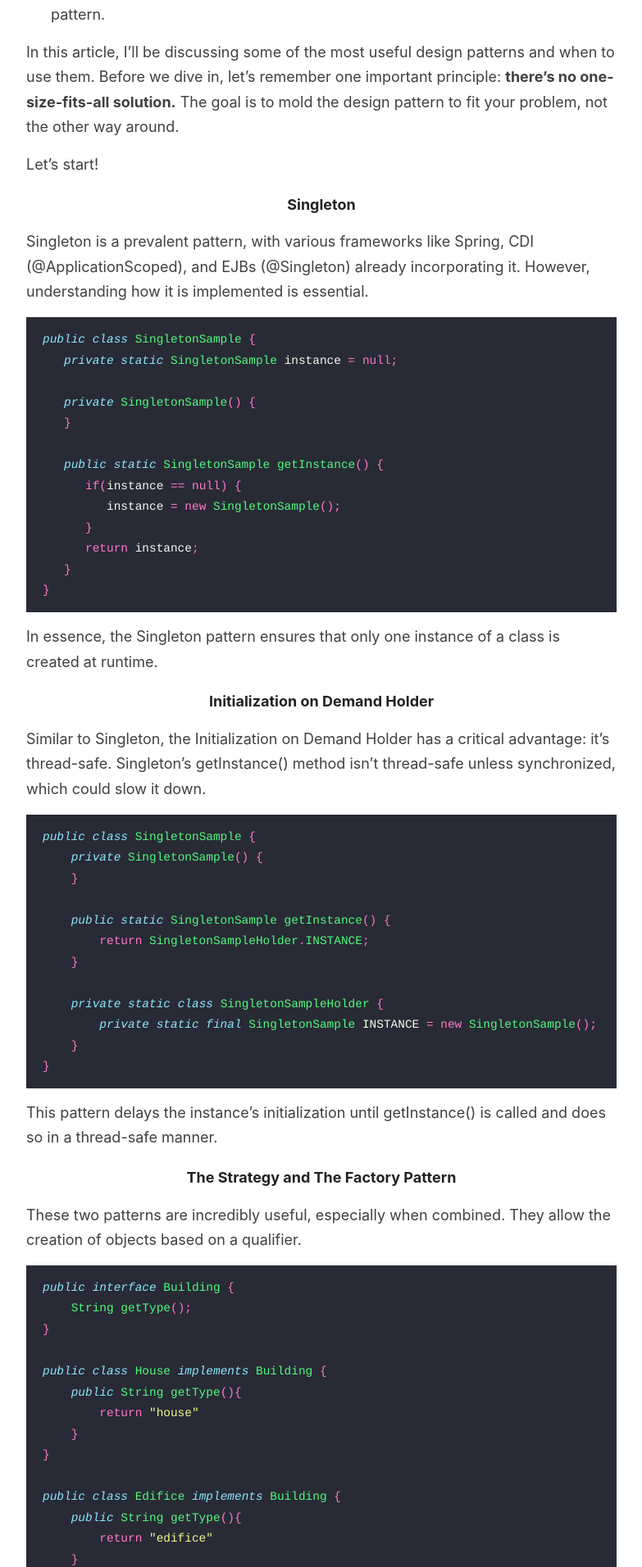
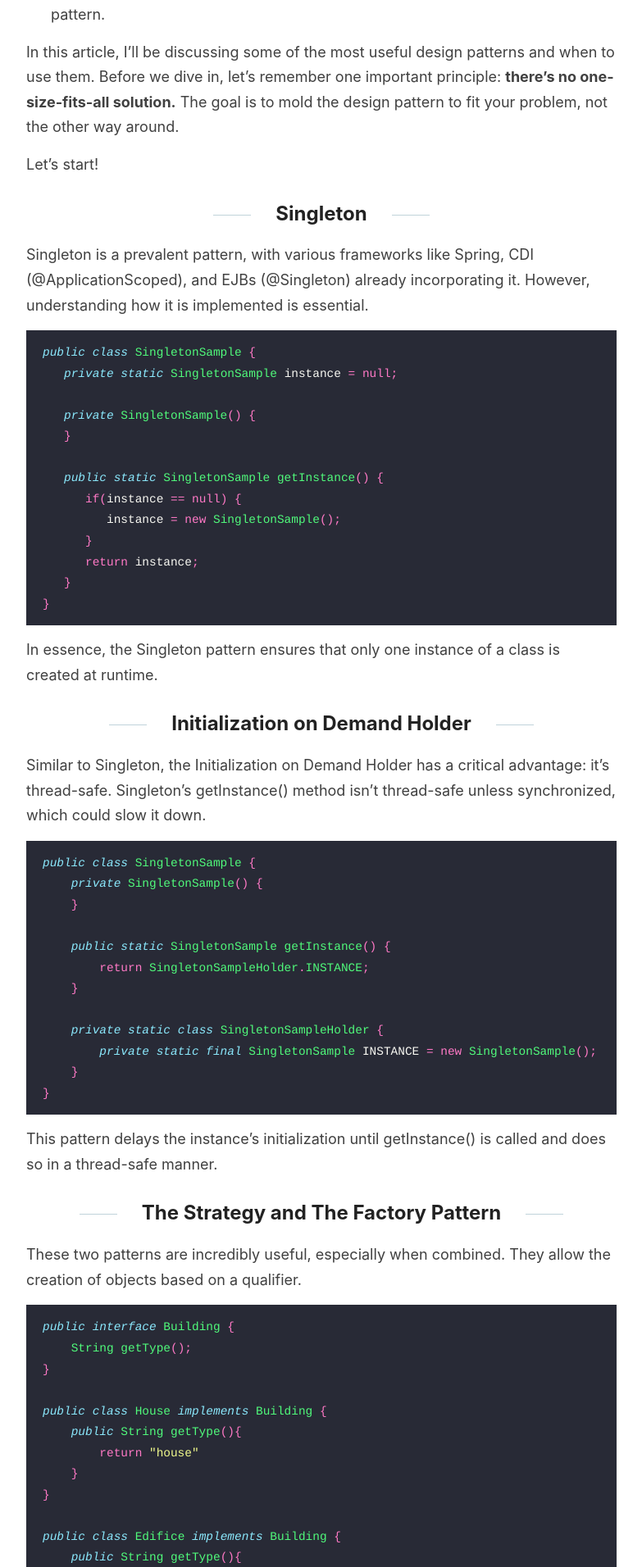
Before and after one commit to gabfssilva/gabfssilva.github.io, a Jekyll site: the page built from _posts/2015-12-09-design-patterns.md, in a window 1280 px wide. Shown: the part 841-2753 px from the top of the page at 82% size, without its empty margins (248-1031 px from the left). Built offline with Jekyll 4.4.1, drawn with Linux system fonts in a browser that asks for light colours.

Commit message:
Fix markdown

````diff
--- a/_posts/2015-12-09-design-patterns.md
+++ b/_posts/2015-12-09-design-patterns.md
@@ -16,7 +16,7 @@ In this article, I'll be discussing some of the most useful design patterns and
 
 Let's start!
 
-#### Singleton
+## Singleton
 
 Singleton is a prevalent pattern, with various frameworks like Spring, CDI (@ApplicationScoped), and EJBs (@Singleton) already incorporating it. However, understanding how it is implemented is essential.
 
@@ -38,7 +38,7 @@ public class SingletonSample {
 
 In essence, the Singleton pattern ensures that only one instance of a class is created at runtime.
 
-#### Initialization on Demand Holder
+## Initialization on Demand Holder
 
 Similar to Singleton, the Initialization on Demand Holder has a critical advantage: it's thread-safe. Singleton's getInstance() method isn't thread-safe unless synchronized, which could slow it down.
 
@@ -59,7 +59,7 @@ public class SingletonSample {
 
 This pattern delays the instance's initialization until getInstance() is called and does so in a thread-safe manner.
 
-#### The Strategy and The Factory Pattern
+## The Strategy and The Factory Pattern
 
 These two patterns are incredibly useful, especially when combined. They allow the creation of objects based on a qualifier.
 
@@ -100,7 +100,7 @@ Building building = BuildingFactory.getBuilding("house");
 
 In this example, providing a building type will return the corresponding object, maximizing the use of polymorphism.
 
-#### Fluent Builder
+## Fluent Builder
 
 For objects that require numerous parameters, the builder pattern can keep your code clean and easy to understand.
 
@@ -201,7 +201,7 @@ Product product = Product.newProduct()
 
 Even though this class is relatively small and does not have many fields, the Fluent Builder pattern becomes especially handy as the complexity increases.
 
-### Chain of Responsibility
+## Chain of Responsibility
 
 The Chain of Responsibility pattern helps us manage complexity by breaking down our code into smaller, more manageable pieces, and organizing them in a sequence.
 
@@ -252,7 +252,7 @@ chain.start(context);
 
 By breaking down our code into Commands, we can isolate logic, reorganize it as needed, and decouple our code, making it more maintainable and easier to understand.
 
-### Template Method
+## Template Method
 
 Leveraging polymorphism, the Template Method pattern is useful when we have a sequence of method calls that remain the same, but the specific behaviors within those methods may vary.
 
@@ -301,7 +301,7 @@ public class Cat extends Animal {
 }
 ```
 
-### State Pattern
+## State Pattern
 
 Many objects can have different states, like a radio that can be on or off. The State Pattern helps us model this in an object-oriented manner, making state management more manageable and less error-prone.
 
@@ -364,7 +364,7 @@ radio.execute(); //radio off
 
 This example simplifies the radio's state management. However, the State Pattern becomes incredibly valuable when managing an object with several possible states. You can define rules to create final states and states that require a previous state to be executed.
 
-### Conclusion
+## Conclusion
 
 Design patterns provide tested and efficient solutions to common software development problems. Understanding and implementing these patterns can result in cleaner, more maintainable, and easier-to-understand code, and you probably should embrace them.
 
````
